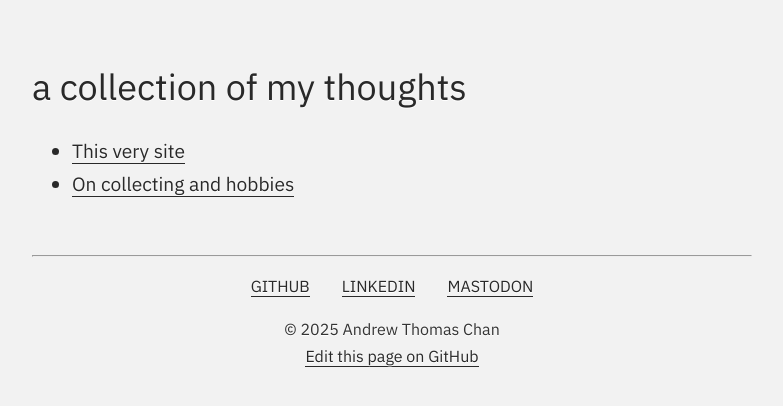
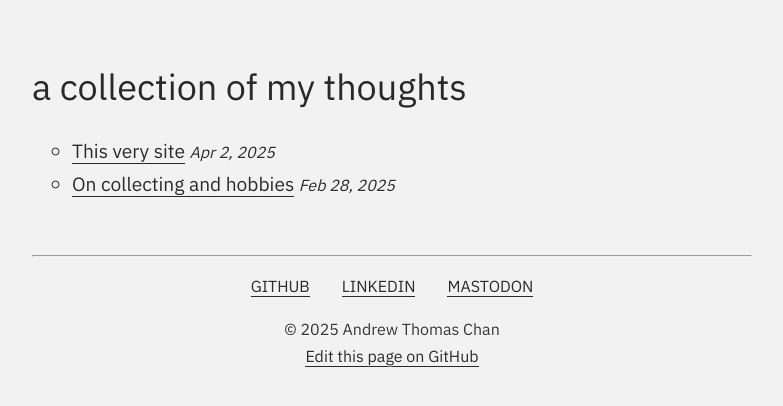
Before and after one commit to andrewtchan/andrewtchan.github.io, an Eleventy site: page pages/blog.html in a window 1280 px wide. Shown: the whole page, without its empty margins (248-1031 px from the left). Built offline with nearby package versions, Linux system fonts and the light colour scheme; Eleventy itself is replaced by a stand-in of ours; files that its build step writes are made by us from their sources.

Commit message:
feat: add dates to blog list

```diff
--- a/assets/css/base.css
+++ b/assets/css/base.css
@@ -14,8 +14,8 @@ body {
   text-shadow: 0 1px 0 #ffffff;
   max-width: 720px;
 }
-code {
-  background: white;
+li {
+  list-style-type: circle;
 }
 a {
   border-bottom: 1px solid #292929;
@@ -61,6 +61,7 @@ footer ul {
 footer li {
   text-transform: uppercase;
   margin-right: 2rem;
+  list-style-type: none;
 }
 footer li:last-child {
   margin-right: 0;
--- a/pages/blog.html
+++ b/pages/blog.html
@@ -9,7 +9,10 @@ description: Everything you didn't know you wanted to know, all in one place.
   <h1>a collection of my thoughts</h1>
   <ul>
     {% for post in collections.post reversed %}
-    <li><a href="{{ post.url }}">{{ post.data.title }}</a></li>
+    <li>
+      <a href="{{ post.url }}">{{ post.data.title }}</a>
+      <time datetime="{{ post.data.date | htmlDatePST }}">{{ post.data.date | readableDatePST }}</time>
+    </li>
     {% endfor %}
   </ul>
 </main>
```
